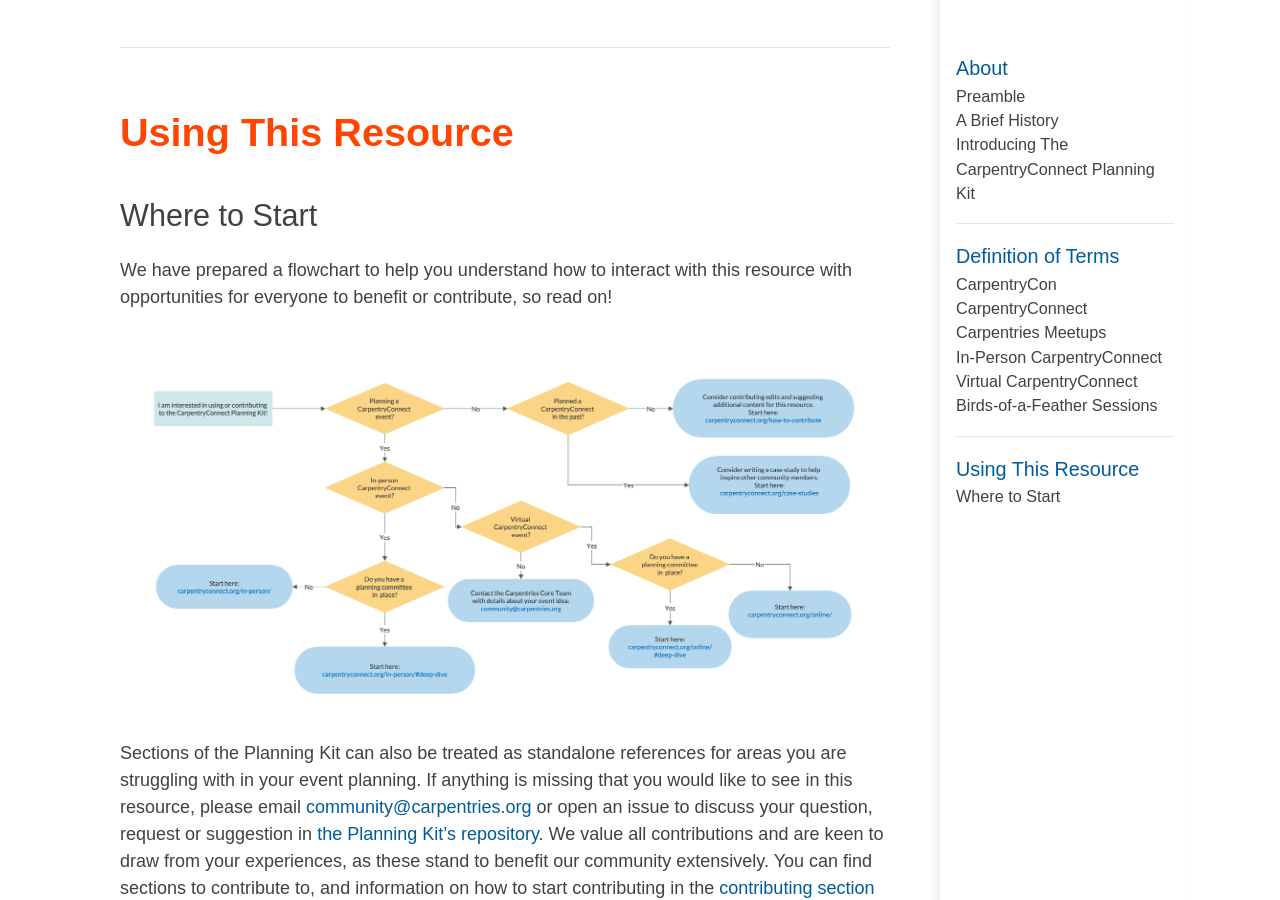
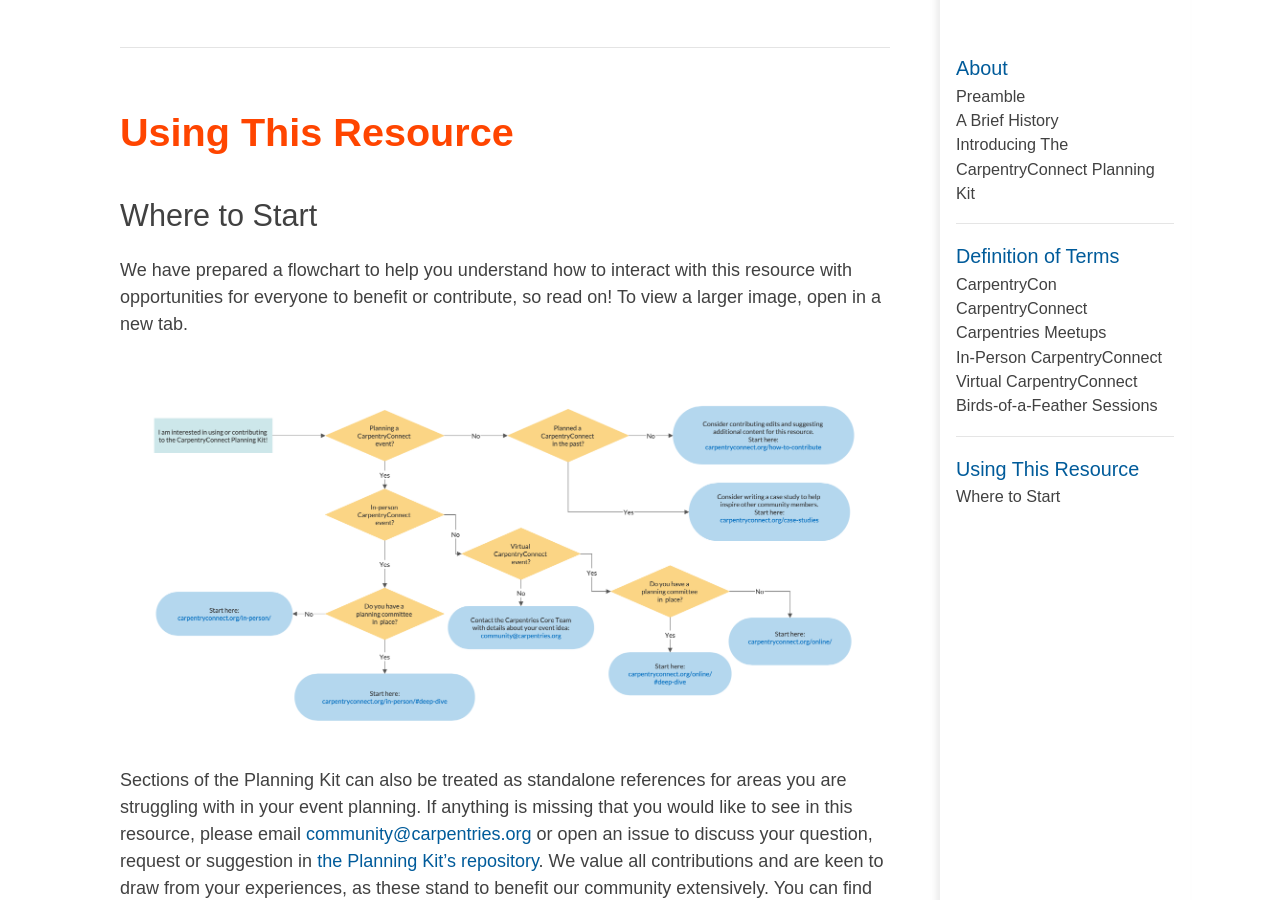
Before and after one commit to CarpentryConnect/carpentryconnect.org, a Jekyll site: the page built from index.markdown, in a window 1280 px wide and 900 px high, scrolled down 3793 px. Built offline with Jekyll 4.4.1, drawn with Linux system fonts in a browser that asks for light colours; nearby versions of some CDN libraries.

Commit message:
Update index.markdown
Added verbiage to view larger image

```diff
--- a/index.markdown
+++ b/index.markdown
@@ -101,7 +101,7 @@ An informal discussion group, typically at a conference, based on a shared inter
 
 ### Where to Start
 
-We have prepared a flowchart to help you understand how to interact with this resource with opportunities for everyone to benefit or contribute, so read on!
+We have prepared a flowchart to help you understand how to interact with this resource with opportunities for everyone to benefit or contribute, so read on! To view a larger image, open in a new tab.
 
 ![interacting with the carpentryconnect planning kit](/img/interacting-with-this-resource.png)
 
```
